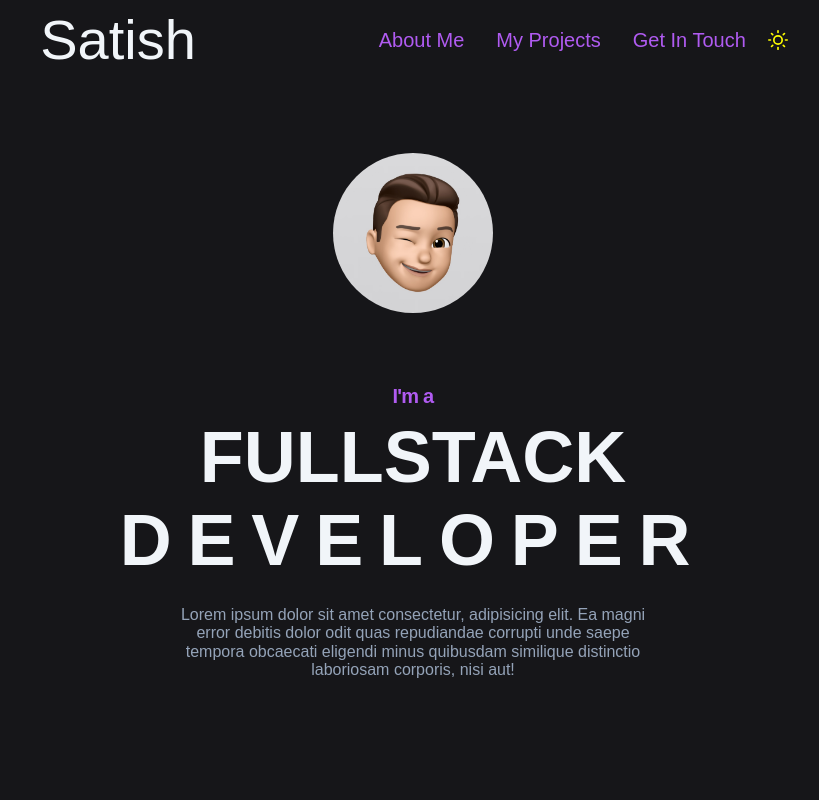
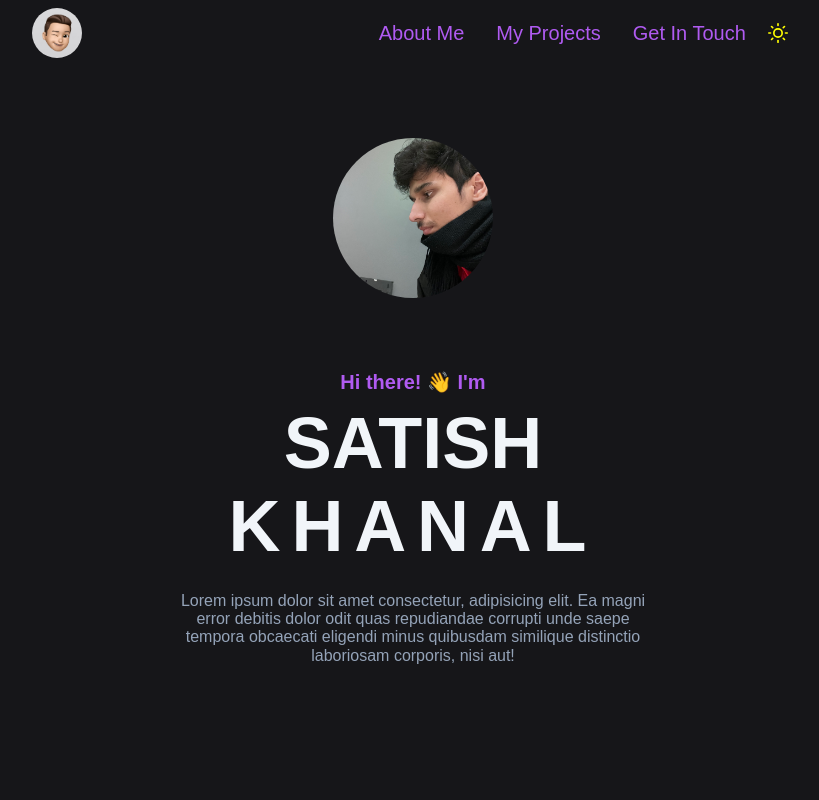
Before and after one commit to satishkhanal76/satishkhanal76.github.io, a React (Vite) app: page / in a window 1280 px wide. Shown: the top 800 px of the page, without its empty margins (227-1046 px from the left). Built offline with nearby package versions, Linux system fonts and the light colour scheme.

Commit message:
Updated the navbar and added a profile pic.

```diff
--- a/public/data/projects.json
+++ b/public/data/projects.json
@@ -4,7 +4,7 @@
         "title": "Chess",
         "shortDescription": "Recreation of the classic chess game.",
         "description": "",
-        "thumbnailURL": "./hero-img.jpeg",
+        "thumbnailURL": "",
         "tags": ["game", "chess", "AI"],
         "technologiesUsed": ["javascript", "html", "css"]
     },
--- a/src/components/HeroAvatarAndSocials.jsx
+++ b/src/components/HeroAvatarAndSocials.jsx
@@ -24,7 +24,7 @@ const HeroAvatarAndSocials = () => {
         >
           <div className="hero-img-wrapper">
             <img
-              src="./hero-img.jpeg"
+              src="./profile-pic.jpeg"
               alt="Website Hero Image"
               className="hero-img"
             />
--- a/src/components/HeroSection.css
+++ b/src/components/HeroSection.css
@@ -44,8 +44,6 @@
 
 .hero-text-container .hero-title-prefix {
   margin: 0;
-
-  letter-spacing: -0.05rem;
 }
 
 .hero-text-container .hero-title {
@@ -55,7 +53,7 @@
 }
 
 .hero-title .title-spread {
-  letter-spacing: 0.22em;
+  letter-spacing: 0.15em;
 }
 
 .hero-text-container .hero-desc {
--- a/src/components/HeroSection.jsx
+++ b/src/components/HeroSection.jsx
@@ -10,9 +10,9 @@ const HeroSection = () => {
       <div className="hero-container">
         <HeroAvatarAndSocials />
         <div className="hero-text-container">
-          <h6 className="hero-title-prefix"><strong>I'm a</strong></h6>
+          <h6 className="hero-title-prefix"><strong>Hi there! 👋 I'm</strong></h6>
           <h1 className="hero-title">
-            FullStack <br /><span className="title-spread">Developer</span>
+            Satish <br /><span className="title-spread">Khanal</span>
           </h1>
           <p className="hero-desc">
             Lorem ipsum dolor sit amet consectetur, adipisicing elit. Ea magni
--- a/src/components/Navbar.css
+++ b/src/components/Navbar.css
@@ -11,14 +11,23 @@
     display: flex;
     justify-content: space-between;
     align-items: center;
+    padding-block: 0.5em;
 }
 
 .logo-container {
   display: flex;
   align-items: center;
   justify-content: center;
-  padding: 0.5em;
 }
+
+.logo-container img {
+  width: 50px;
+  height: 50px;
+  border-radius: 50%;
+  overflow: hidden;
+  object-fit: cover;
+}
+
 
 .logo-container a {
   font-size: var(--size-3xl);
@@ -39,7 +48,7 @@
 
 
 .desktop-nav ul li a {
-  padding: 0.8em;
+  padding-inline: 0.8em;
   font-size: var(--size-m);
   color: var(--indigo);
   border-radius: 0.2em;
--- a/src/components/Navbar.jsx
+++ b/src/components/Navbar.jsx
@@ -2,8 +2,6 @@ import React, { useEffect, useState } from 'react';
 import { motion } from 'framer-motion';
 import './Navbar.css'
 
-import { FaSun, FaMoon } from 'react-icons/fa';
-import { FiMoon, FiSun } from 'react-icons/fi';
 import ThemeToggleButton from './ThemeToggleButton';
 
 const Navbar = () => {
@@ -31,7 +29,7 @@ const Navbar = () => {
       transition={{ duration: 0.1, ease: 'easeInOut' }}
     >
         <nav className='container nav-wrapper'>
-            <div className="logo-container"><a href="/">Satish</a></div>
+            <a className='logo-container' href="/"><img alt='logo-image' src='./hero-img.jpeg' /></a>
             <div className="desktop-nav">
                 <ul>
                     <li><a href="#about-me">About Me</a></li>
```
Also changed, not shown: public/profile-pic.jpeg (added).
